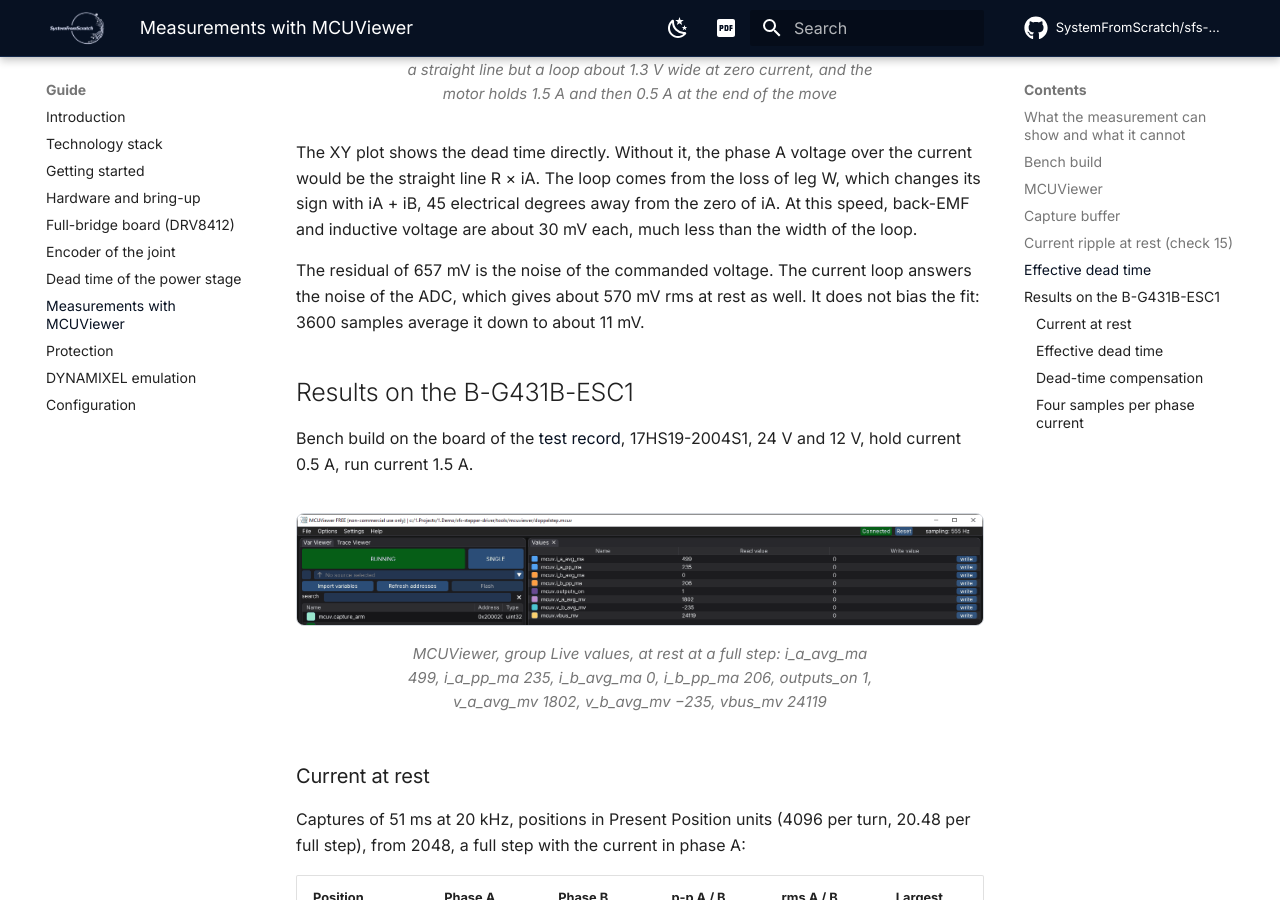
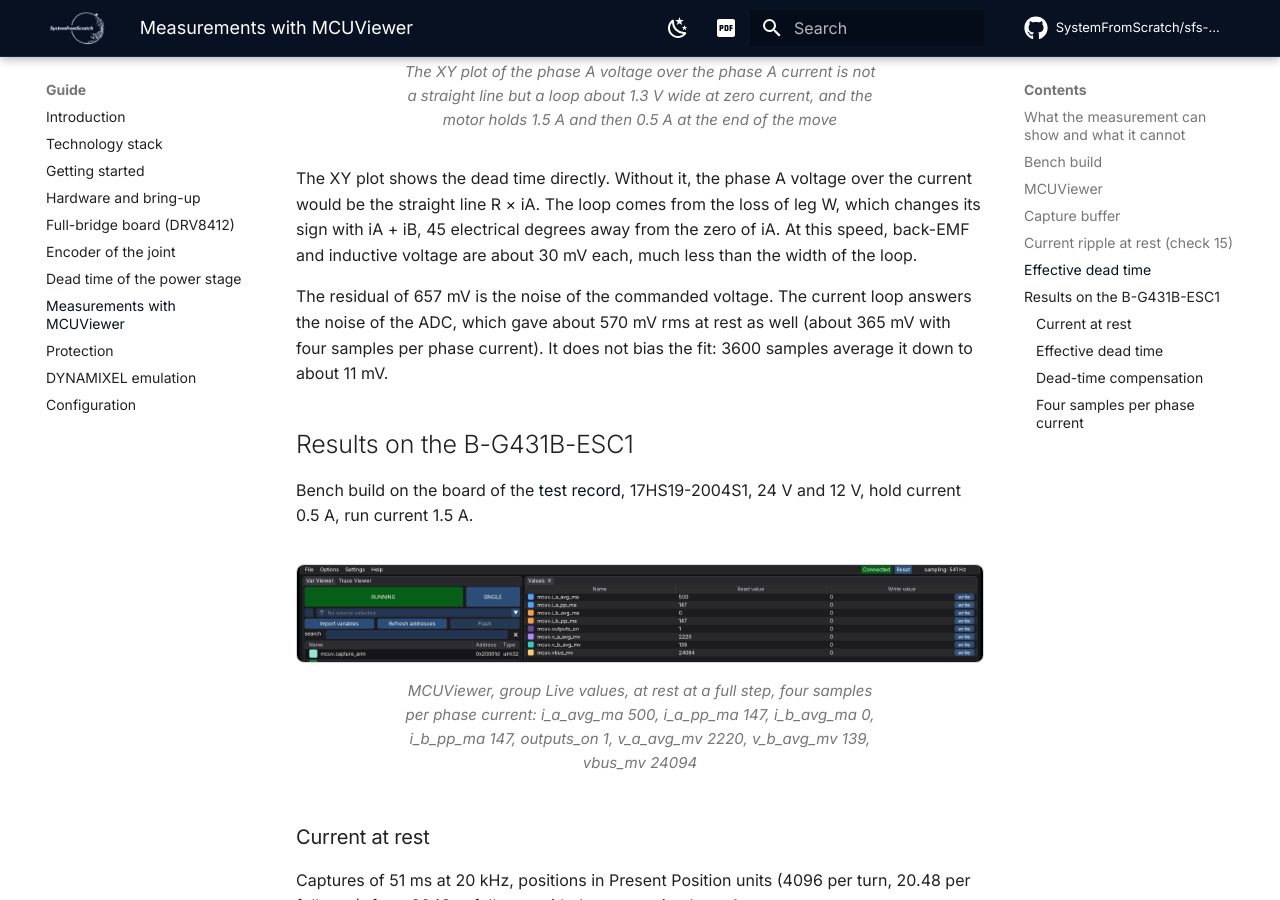
Before and after one commit to SystemFromScratch/sfs-doppelstep, an MkDocs documentation site: the page built from docs/measurements.md, in a window 1280 px wide and 900 px high, scrolled down 6764 px. Built offline with MkDocs 1.6.1 and Material for MkDocs 9.7.7, drawn with Linux system fonts in a browser that asks for light colours; comment, search, counter and statistics services are not loaded; some of the changed text lies outside the part shown.

Commit message:
docs: MCUViewer screenshots with four samples per phase current
Retake the three screenshots of docs/measurements.md with the bench
build of the current firmware, 24 V: current ripple at a full step
(mostly within one ADC step), live values (peak-to-peak 147 mA in
both phases, was 235 and 206 mA) and dead time (slow move at 1.5 A,
the same loop). The alt texts follow the new values; a note says that
the screenshots show the firmware with four samples, the captures and
tables of the text the one before. MCUViewer stored the variable
addresses of the current build in the project file.

Signed-off-by: Anton Vynohradov <avynohradov@systemfromscratch.com>

```diff
--- a/docs/measurements.md
+++ b/docs/measurements.md
@@ -127,7 +127,11 @@ phase B: mean     -0.3 mA  min    -89  max    117  p-p   206 mA  rms   30.3 mA
 5. Capture once with the torque off. The noise of the ADC alone gives the floor: a ripple
    at rest that is not larger than this floor is below the resolution.
 
-![MCUViewer, group Current ripple: phase A holds 500 mA and phase B 0 mA at a full step. Both currents jump between neighbouring ADC steps of 29.4 mA, mostly within ±2 steps, with no regular pattern](assets/images/mcuviewer/current-ripple.png)
+![MCUViewer, group Current ripple: phase A holds 500 mA and phase B 0 mA at a full step. Both currents jump between neighbouring ADC steps of 29.4 mA, mostly within ±1 step and now and then ±2, with no regular pattern](assets/images/mcuviewer/current-ripple.png)
+
+The screenshots on this page show the firmware with four samples per phase current
+([below](#four-samples-per-phase-current)): about 20 mA rms at rest instead of the 31 mA of
+the captures in the text and the tables, which were taken before.
 
 The model predicted a toggle by one ADC step, 29.4 mA peak-to-peak, around 125 Hz. The
 largest line of a 5 kHz capture would show it. Check 16, vibration and noise at the same
@@ -207,7 +211,8 @@ speed, back-EMF and inductive voltage are about 30 mV each, much less than the w
 the loop.
 
 The residual of 657 mV is the noise of the commanded voltage. The current loop answers
-the noise of the ADC, which gives about 570 mV rms at rest as well. It does not bias the
+the noise of the ADC, which gave about 570 mV rms at rest as well (about 365 mV with four
+samples per phase current). It does not bias the
 fit: 3600 samples average it down to about 11 mV.
 
 ## Results on the B-G431B-ESC1
@@ -215,7 +220,7 @@ fit: 3600 samples average it down to about 11 mV.
 Bench build on the board of the [test record](test-record.md), 17HS19-2004S1, 24 V and
 12 V, hold current 0.5 A, run current 1.5 A.
 
-![MCUViewer, group Live values, at rest at a full step: i_a_avg_ma 499, i_a_pp_ma 235, i_b_avg_ma 0, i_b_pp_ma 206, outputs_on 1, v_a_avg_mv 1802, v_b_avg_mv −235, vbus_mv 24119](assets/images/mcuviewer/live-values.png)
+![MCUViewer, group Live values, at rest at a full step, four samples per phase current: i_a_avg_ma 500, i_a_pp_ma 147, i_b_avg_ma 0, i_b_pp_ma 147, outputs_on 1, v_a_avg_mv 2220, v_b_avg_mv 139, vbus_mv 24094](assets/images/mcuviewer/live-values.png)
 
 ### Current at rest
 
```
Also changed, not shown: docs/assets/images/mcuviewer/current-ripple.png, docs/assets/images/mcuviewer/dead-time.png, docs/assets/images/mcuviewer/live-values.png, 1 other file.
